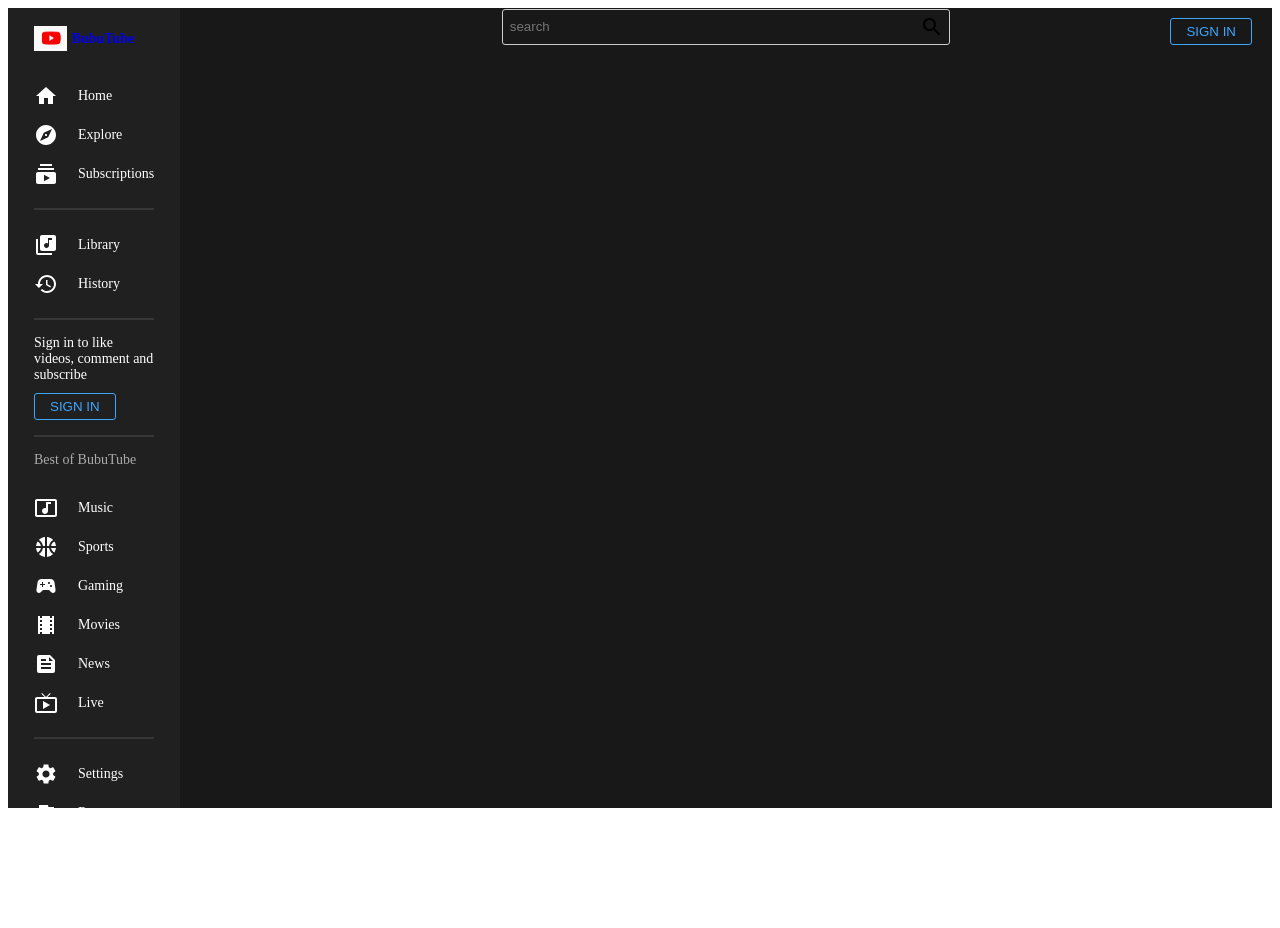
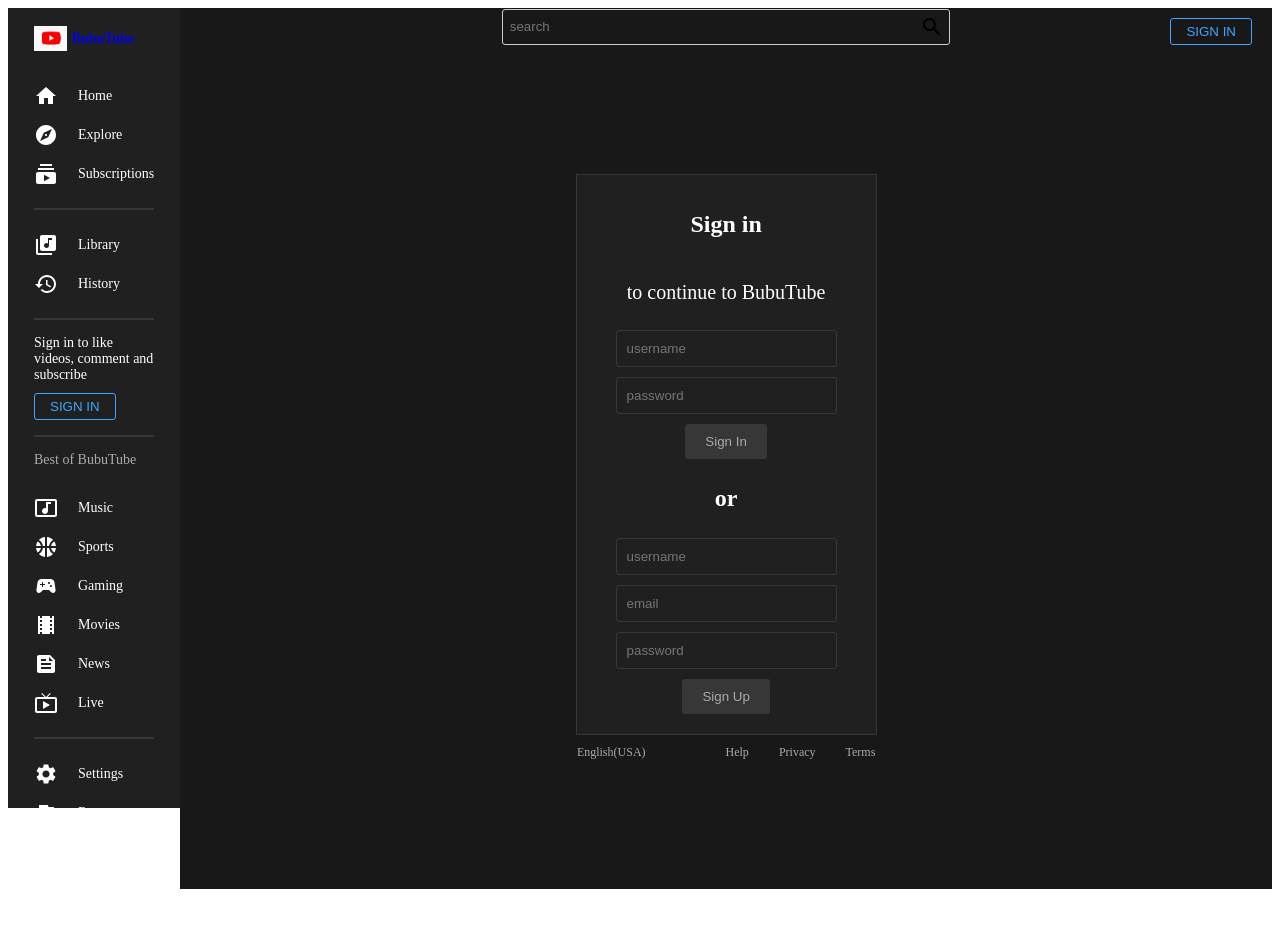
Before and after one commit to bubu59/youtube-clone, a React (Create React App) app in the folder client/: page /signin in a window 1280 px wide. Built offline with nearby package versions, Linux system fonts and the light colour scheme.

Commit message:
signin page done

```diff
--- a/client/src/App.js
+++ b/client/src/App.js
@@ -10,6 +10,7 @@
 } from "react-router-dom";
 import Home from "./pages/Home.jsx";
 import Video from "./pages/Video.jsx";
+import SignIn from "./pages/SignIn.jsx";
 
 const Container = styled.div`
   display: flex
@@ -38,6 +39,7 @@
               <Routes>
                 <Route path="/">
                   <Route index element={<Home />} />
+                  <Route path="signin" element={<SignIn />} />
                   <Route path="video">
                     <Route path=":id" element={<Video />} />
                   </Route>
--- a/client/src/components/Menu.jsx
+++ b/client/src/components/Menu.jsx
@@ -114,7 +114,9 @@
                 <Hr />
                 <Login>
                     Sign in to like videos, comment and subscribe
-                    <Button>SIGN IN</Button>
+                    <Link to="signin" style={{ textDecoration: "none" }}>
+                        <Button>SIGN IN</Button>
+                    </Link>
                 </Login>
                 <Hr />
                 <Title>Best of BubuTube</Title>
--- a/client/src/components/Navbar.jsx
+++ b/client/src/components/Navbar.jsx
@@ -1,6 +1,7 @@
 import React from 'react'
 import styled from "styled-components"
 import SearchOutlinedIcon from "@mui/icons-material/Search"
+import { Link } from 'react-router-dom'
 
 const Container = styled.div`
     position: sticky;
@@ -55,11 +56,13 @@
                     <Input placeholder='search' />
                     <SearchOutlinedIcon />
                 </Search>
-                <Button>
-                    SIGN IN
-                </Button>
+                <Link to="signin" style={{ textDecoration: "none" }}>
+                    <Button>
+                        SIGN IN
+                    </Button>
+                </Link>
             </Wrapper>
-        </Container>
+        </Container >
     )
 }
 
--- /dev/null
+++ b/client/src/pages/SignIn.jsx
@@ -0,0 +1,92 @@
+import React from 'react'
+import styled from 'styled-components'
+
+const Container = styled.div`
+    display: flex;
+    align-items: center;
+    justify-content: center;
+    height: 100vh;
+    width: 100%;
+    color: ${({ theme }) => theme.text};
+    flex-direction: column
+`
+
+const Wrapper = styled.div`
+    display: flex;
+    align-items: center;
+    flex-direction: column;
+    background-color: ${({ theme }) => theme.bgLighter};
+    border: 1px solid ${({ theme }) => theme.soft};
+    padding: 20px 50px;
+    gap: 10px
+`
+const Title = styled.h1`
+    font-size: 24px
+`
+
+const SubTitle = styled.h2`
+    font-size: 20px;
+    font-weight: 300
+`
+
+
+const Input = styled.input`
+    border:1px solid ${({ theme }) => theme.soft};
+    border-radius: 3px;
+    padding: 10px;
+    background-color: transparent;
+    width: 100%
+`
+
+const Button = styled.button`
+    border-radius: 3px;
+    border: none;
+    padding: 10px 20px;
+    font-weight: 500;
+    cursor: pointer;
+    background-color: ${({ theme }) => theme.soft};
+    color: ${({ theme }) => theme.textSoft};
+`
+
+const More = styled.div`
+    display: flex;
+    font-size: 12px;
+    margin-top: 10px;
+    color: ${({ theme }) => theme.textSoft}
+
+`
+const Links = styled.div`
+    margin-left: 50px
+`
+const Link = styled.span`
+    margin-left: 30px
+`
+
+const SignIn = () => {
+    return (
+        <Container>
+            <Wrapper>
+                <Title>Sign in</Title>
+                <SubTitle>to continue to BubuTube</SubTitle>
+                <Input placeholder="username" />
+                <Input type="password" placeholder="password" />
+                <Button>Sign In</Button>
+                <Title>or</Title>
+                <Input placeholder="username" />
+                <Input placeholder="email" />
+                <Input type="password" placeholder="password" />
+                <Button>Sign Up</Button>
+            </Wrapper>
+            <More>
+                English(USA)
+                <Links>
+                    <Link>Help</Link>
+                    <Link>Privacy</Link>
+                    <Link>Terms</Link>
+                </Links>
+            </More>
+        </Container>
+    )
+}
+
+export default SignIn
```
